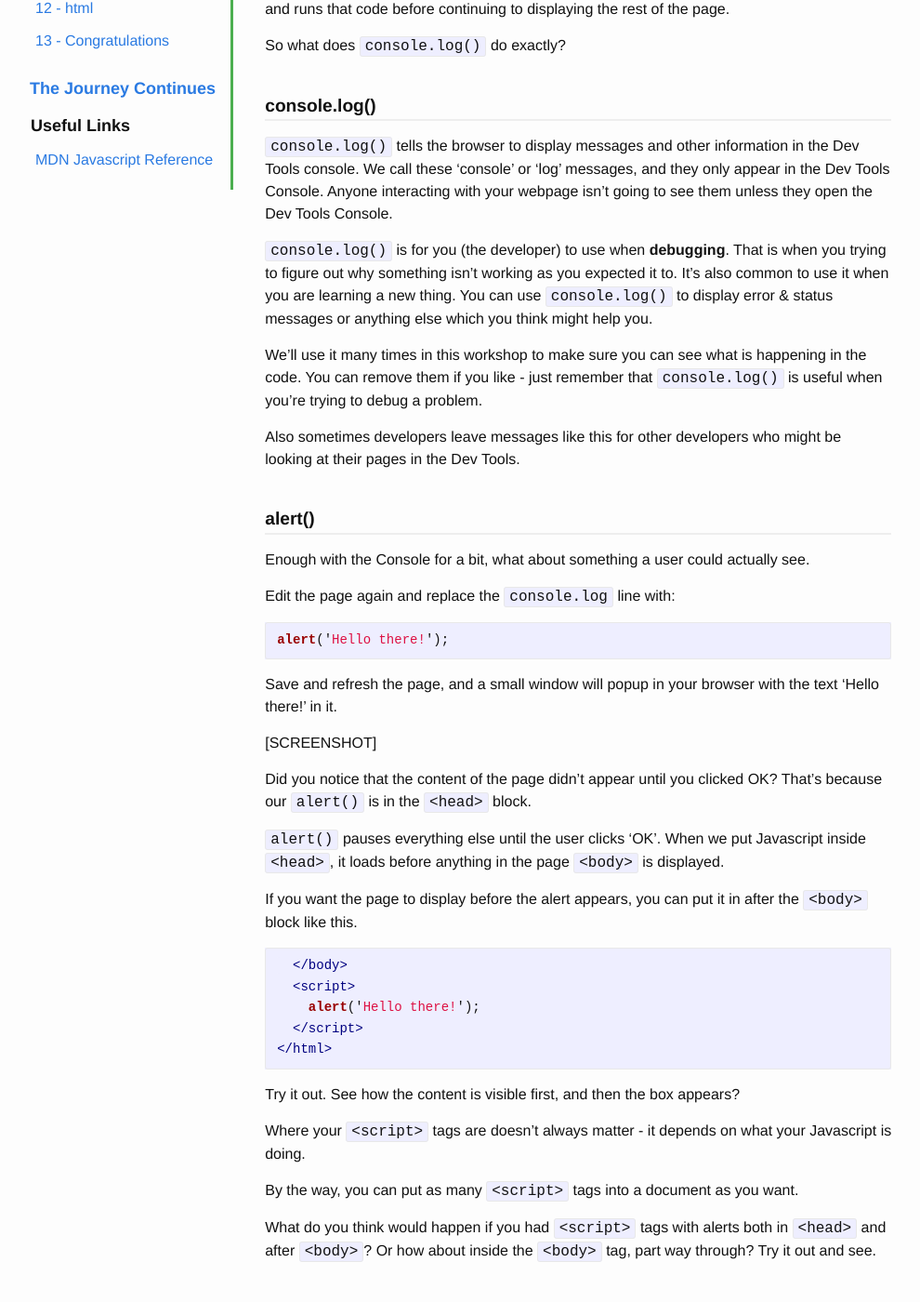
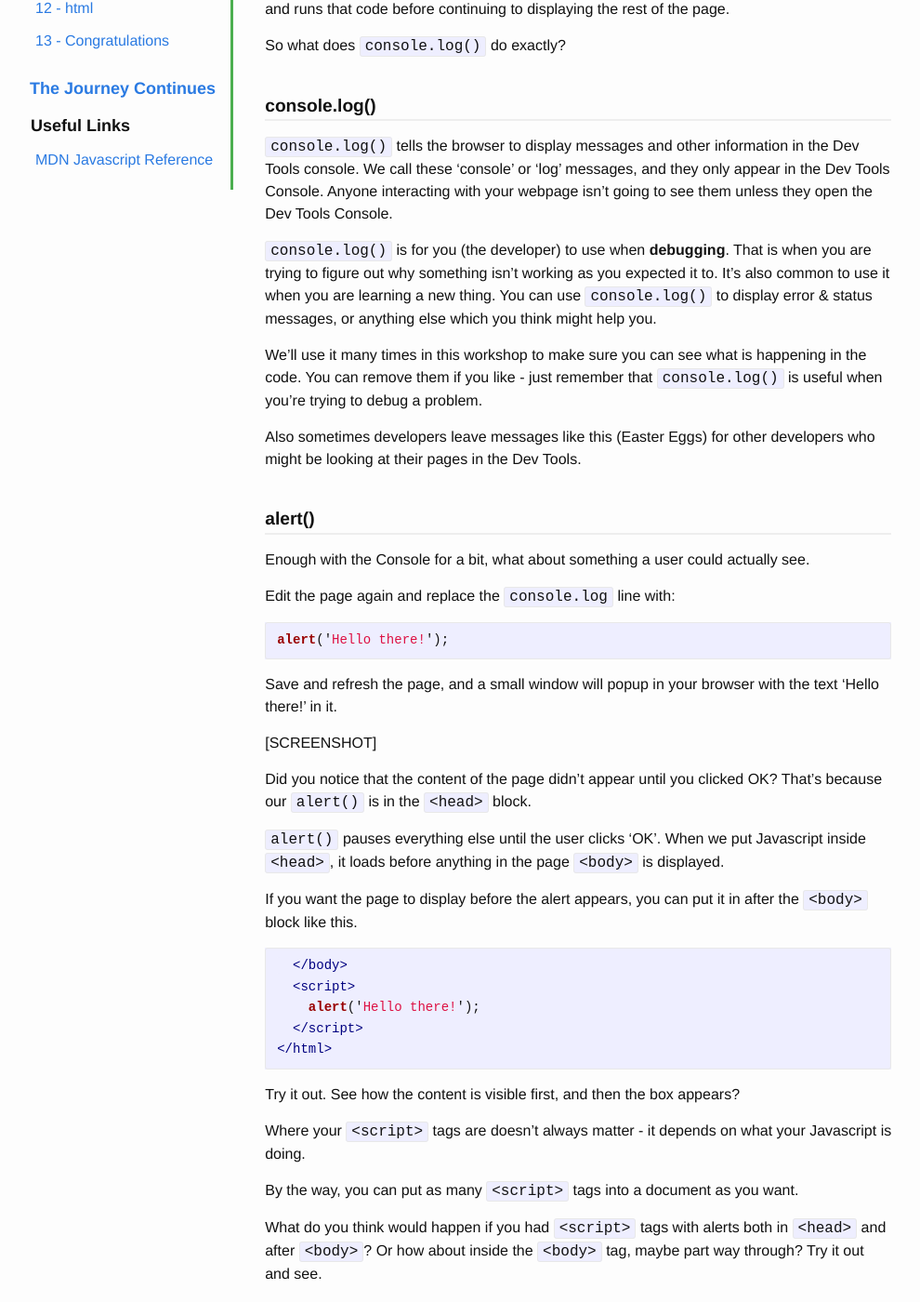
Before and after one commit to dmison/old-intro-to-js, a Jekyll site: the page built from _steps/part0/step2-add-some-javascript.markdown, in a window 1280 px wide and 1400 px high, scrolled down 723 px. Shown: the whole window at 93% size, without its empty margins (135-1125 px from the left). Built offline with Jekyll 4.4.1, drawn with Linux system fonts in a browser that asks for light colours; nearby versions of some CDN libraries.

Commit message:
Minor pedantry :-)

```diff
--- a/_steps/part0/step2-add-some-javascript.markdown
+++ b/_steps/part0/step2-add-some-javascript.markdown
@@ -40,11 +40,11 @@ So what does `console.log()` do exactly?
 
 `console.log()` tells the browser to display messages and other information in the Dev Tools console.  We call these 'console' or 'log' messages, and they only appear in the Dev Tools Console. Anyone interacting with your webpage isn't going to see them unless they open the Dev Tools Console.
 
-`console.log()` is for you (the developer) to use when **debugging**.  That is when you trying to figure out why something isn't working as you expected it to.  It's also common to use it when you are learning a new thing.  You can use `console.log()` to display error & status messages or anything else which you think might help you.
+`console.log()` is for you (the developer) to use when **debugging**.  That is when you are trying to figure out why something isn't working as you expected it to.  It's also common to use it when you are learning a new thing.  You can use `console.log()` to display error & status messages, or anything else which you think might help you.
 
 We'll use it many times in this workshop to make sure you can see what is happening in the code. You can remove them if you like - just remember that `console.log()` is useful when you're trying to debug a problem.
 
-Also sometimes developers leave messages like this for other developers who might be looking at their pages in the Dev Tools.
+Also sometimes developers leave messages like this (Easter Eggs) for other developers who might be looking at their pages in the Dev Tools.
 
 #### alert()
 
@@ -79,7 +79,7 @@ Where your `<script>` tags are doesn't always matter - it depends on what your J
 
 By the way, you can put as many `<script>` tags into a document as you want.
 
-What do you think would happen if you had `<script>` tags with alerts both in `<head>` and after `<body>`?  Or how about inside the `<body>` tag, part way through? Try it out and see.
+What do you think would happen if you had `<script>` tags with alerts both in `<head>` and after `<body>`?  Or how about inside the `<body>` tag, maybe part way through? Try it out and see.
 
 #### External Javascript files.
 
```
